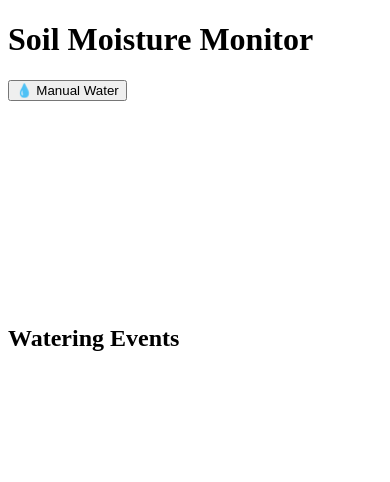
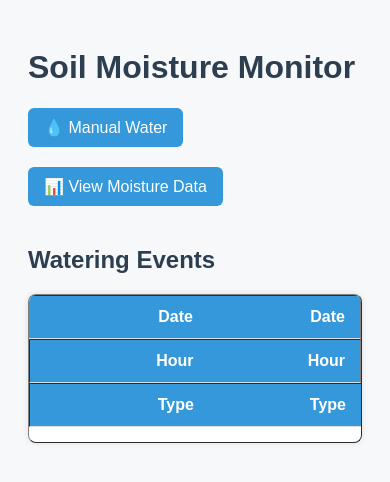
Before and after one commit to IlGiorg/iotgarden, a website: page public/index.html in a window 390 px wide. Drawn offline with nearby package versions, Linux system fonts and the light colour scheme; no server answers.

Commit message:
Web Interface updates

```diff
--- a/public/index.html
+++ b/public/index.html
@@ -2,15 +2,64 @@
 <html>
 <head>
   <title>Smart Irrigation</title>
-  <script src="https://cdn.jsdelivr.net/npm/chart.js"></script>
+  <link rel="stylesheet" href="style.css">
 </head>
 <body>
-  <h1>Soil Moisture Monitor</h1>
-  <button onclick="water()">💧 Manual Water</button>
-  <canvas id="moistureChart" width="400" height="200"></canvas>
+  <div class="container">
+    <h1>Soil Moisture Monitor</h1>
+
+    <button onclick="water()">💧 Manual Water</button>
+    <button onclick="viewMoisture()">📊 View Moisture Data</button>
+
     <h2>Watering Events</h2>
-    <ul id="watering-log"></ul>
+<table id="watering-log" border="1">
+  <thead>
+    <tr>
+      <th>Date</th>
+      <th>Hour</th>
+      <th>Type</th>
+    </tr>
+  </thead>
+  <tbody></tbody>
+</table>
 
-  <script src="script.js"></script>
+  </div>
+
+  <script>
+    async function water() {
+      await fetch('/water', { method: 'POST' });
+      alert('Watered!');
+    }
+  async function loadWateringLog() {
+    const res = await fetch('/watering-log');
+    const data = await res.json();
+    const tbody = document.querySelector('#watering-log tbody');
+    tbody.innerHTML = '';
+
+    data.forEach(entry => {
+      const dateObj = new Date(entry.timestamp);
+      const date = dateObj.toLocaleDateString('en-GB'); // DD/MM/YYYY
+      const time = dateObj.toLocaleTimeString('en-GB', { hour: '2-digit', minute: '2-digit' });
+
+      const row = document.createElement('tr');
+      row.innerHTML = `
+        <td>${date}</td>
+        <td>${time}</td>
+        <td>${entry.type}</td>
+      `;
+      tbody.appendChild(row);
+    });
+  }
+
+  loadWateringLog();
+
+
+
+    function viewMoisture() {
+      window.location.href = 'moisture.html';
+    }
+
+    loadWateringLog();
+  </script>
 </body>
 </html>
--- /dev/null
+++ b/public/style.css
@@ -0,0 +1,85 @@
+  body {
+    font-family: Arial, sans-serif;
+    padding: 20px;
+    background-color: #f6f8fa;
+    color: #333;
+  }
+
+  h1, h2 {
+    color: #2c3e50;
+  }
+
+  button {
+    background-color: #3498db;
+    color: white;
+    border: none;
+    padding: 10px 16px;
+    font-size: 16px;
+    margin-bottom: 20px;
+    cursor: pointer;
+    border-radius: 6px;
+    transition: background-color 0.3s ease;
+  }
+
+  button:hover {
+    background-color: #2980b9;
+  }
+
+  table {
+    width: 100%;
+    border-collapse: collapse;
+    margin-top: 15px;
+    background-color: white;
+    box-shadow: 0 0 6px rgba(0,0,0,0.1);
+    border-radius: 8px;
+    overflow: hidden;
+  }
+
+  thead {
+    background-color: #3498db;
+    color: white;
+  }
+
+  th, td {
+    padding: 12px 15px;
+    text-align: left;
+    border-bottom: 1px solid #ddd;
+  }
+
+
+
+  th:first-child, td:first-child {
+    border-left: none;
+  }
+
+  th:last-child, td:last-child {
+    border-right: none;
+  }
+
+  @media (max-width: 600px) {
+    table, thead, tbody, th, td, tr {
+      display: block;
+    }
+
+    tr {
+      margin-bottom: 15px;
+    }
+
+    th, td {
+      text-align: right;
+      padding-left: 50%;
+      position: relative;
+    }
+
+    th::before, td::before {
+      position: absolute;
+      left: 15px;
+      width: 45%;
+      white-space: nowrap;
+      font-weight: bold;
+    }
+
+    th:nth-of-type(1)::before { content: "Date"; }
+    th:nth-of-type(2)::before { content: "Hour"; }
+    th:nth-of-type(3)::before { content: "Type"; }
+  }
--- /dev/null
+++ b/watering_log.json
@@ -0,0 +1 @@
+[{"timestamp":"2025-05-12 hello something else","type":"manual"},{"timestamp":"2025-05-12T08:51:53.426Z","type":"manual"},{"timestamp":"2025-05-12T09:34:29.429Z","type":"manual"}]
--- a/watering_logs.json
+++ /dev/null
@@ -1,5 +0,0 @@
-[
-  { "timestamp": "2025-05-11T06:45:00Z", "type": "auto" },
-  { "timestamp": "2025-05-11T09:10:00Z", "type": "manual" },
-  { "timestamp": "2025-05-11T12:05:00Z", "type": "auto" }
-]
```
Also changed, not shown: moisture_data.json (deleted, +0 -7 lines), moisture_log.json (added, +1 -0 lines).
